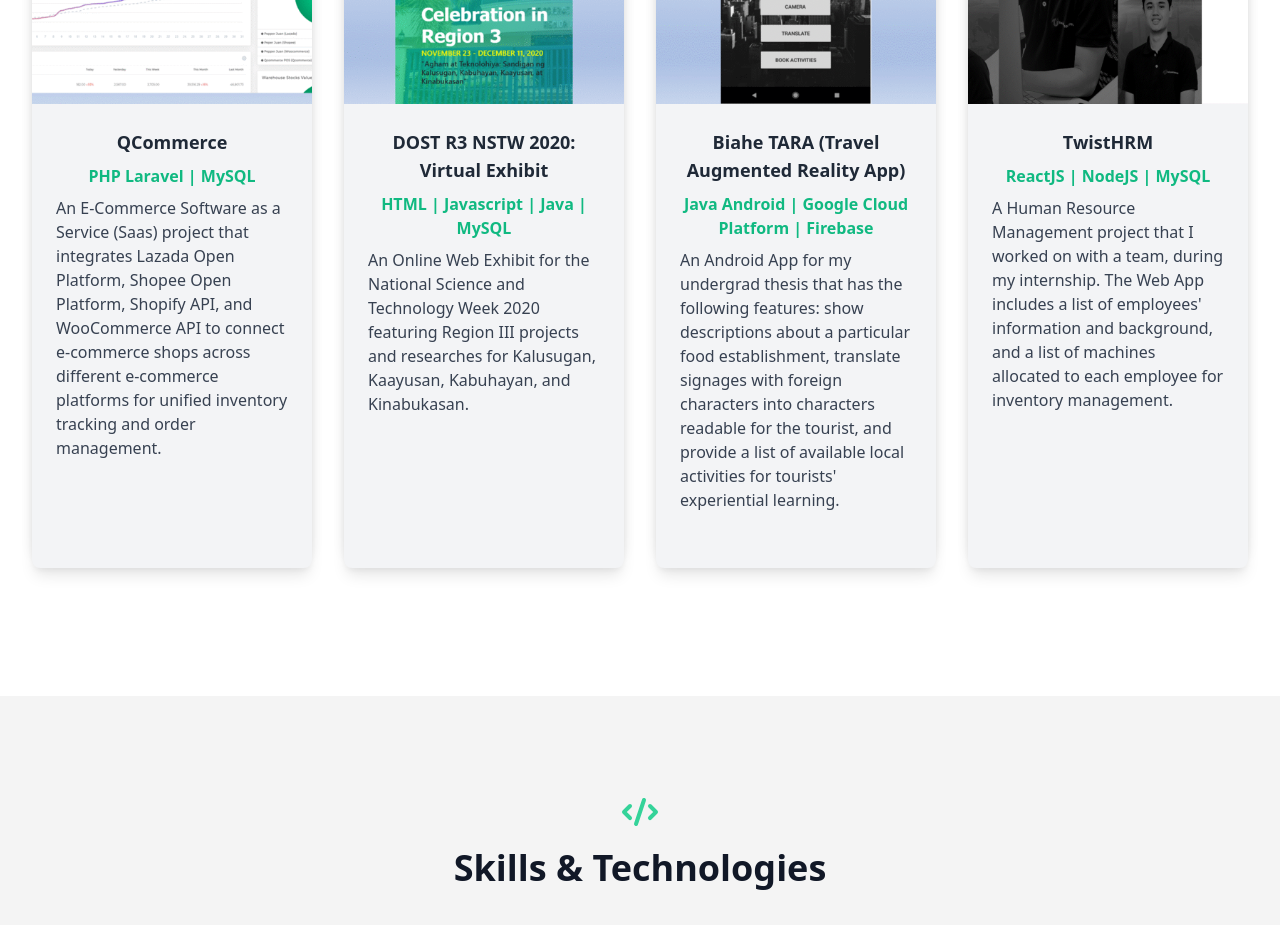
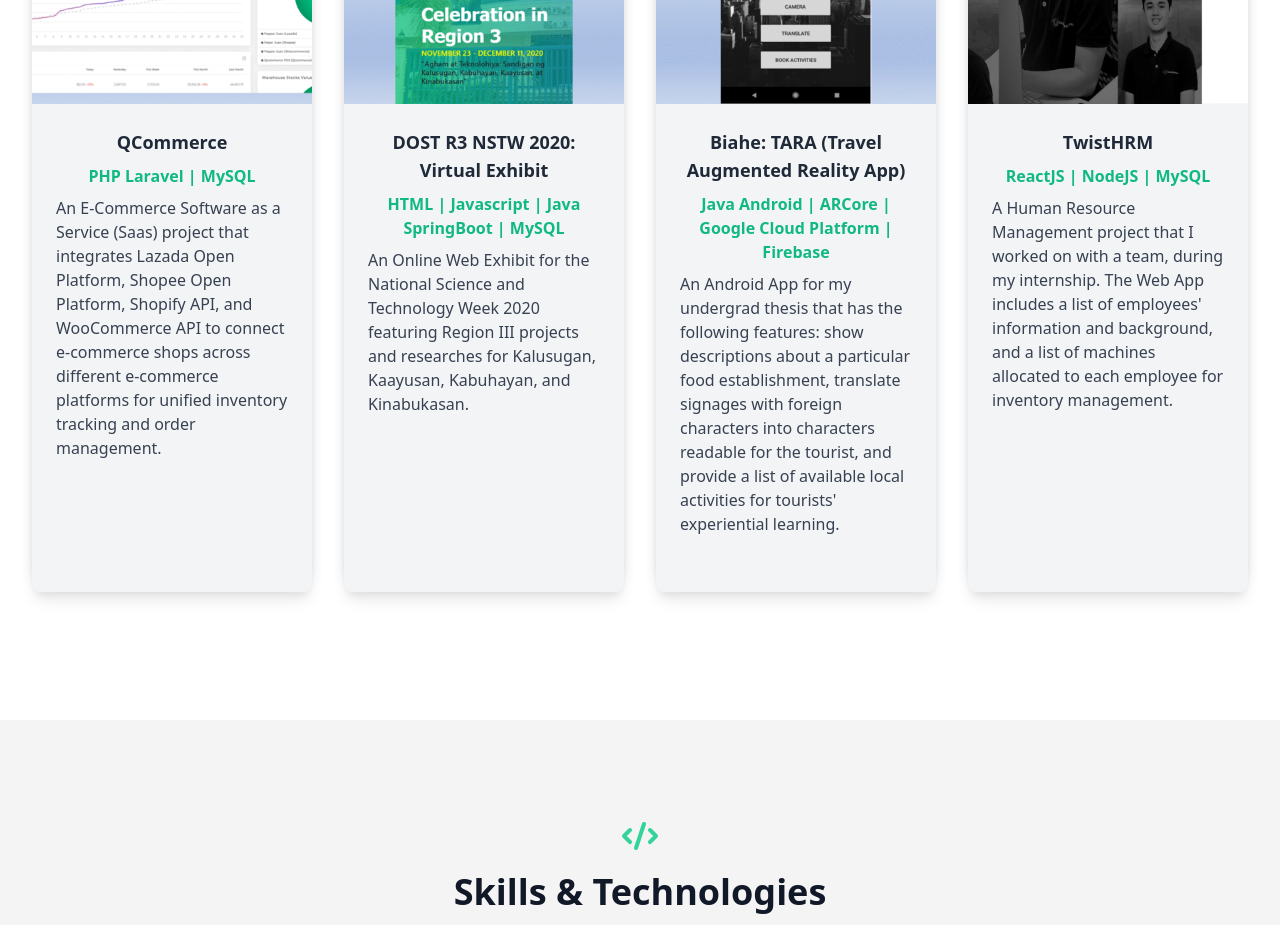
Before and after one commit to francisianaquino/PortfolioWebsite, a React (Create React App) app: page / in a window 1280 px wide. Shown: the part 1260-2185 px from the top of the page. Built offline with nearby package versions, Linux system fonts and the light colour scheme.

Commit message:
Edit projects name techstacks

```diff
--- a/src/components/Projects.js
+++ b/src/components/Projects.js
@@ -11,14 +11,14 @@
     },
     {
         title: "DOST R3 NSTW 2020: Virtual Exhibit",
-        subtitle: "HTML | Javascript | Java | MySQL",
+        subtitle: "HTML | Javascript | Java SpringBoot | MySQL",
         description:
             "An Online Web Exhibit for the National Science and Technology Week 2020 featuring Region III projects and researches for Kalusugan, Kaayusan, Kabuhayan, and Kinabukasan.",
         image: "/images/virtual-exhibit.gif",
     },
     {
-        title: "Biahe TARA (Travel Augmented Reality App)",
-        subtitle: "Java Android | Google Cloud Platform | Firebase",
+        title: "Biahe: TARA (Travel Augmented Reality App)",
+        subtitle: "Java Android | ARCore | Google Cloud Platform | Firebase",
         description:
             "An Android App for my undergrad thesis that has the following features: show descriptions about a particular food establishment, translate signages with foreign characters into characters readable for the tourist, and provide a list of available local activities for tourists' experiential learning.",
         image: "/images/biahe-tara.gif",
```
